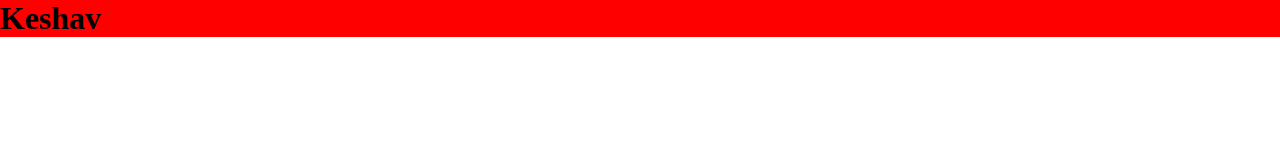
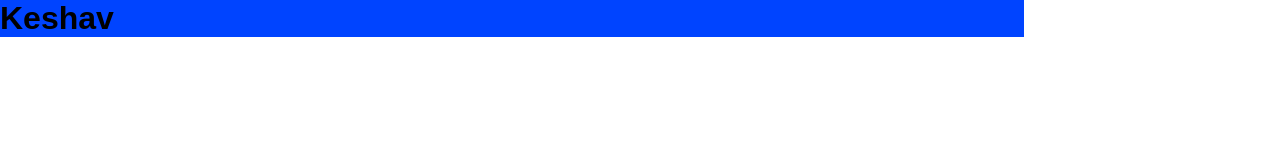
Before and after one commit to Keshav7Chauhan/firstrepo, a plain HTML site: page index.html in a window 1280 px wide. Drawn offline with Linux system fonts and the light colour scheme.

Commit message:
font & color

```diff
--- a/style.css
+++ b/style.css
@@ -4,7 +4,11 @@
 }
 
 #bg {
-background-color: red;
-width: 100%;
+background-color: rgb(0, 68, 255);
+width: 80%;
 height: 100%;
 }
+
+h1{
+    font-family: Arial, Helvetica, sans-serif;
+}
```
